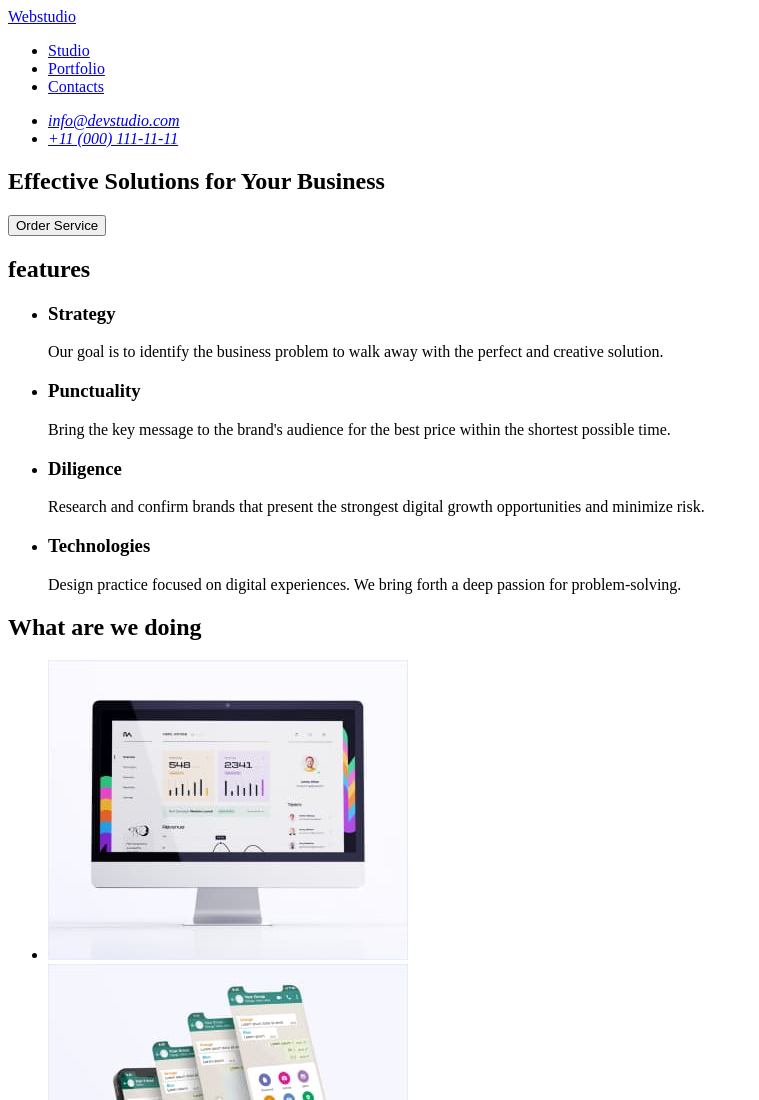
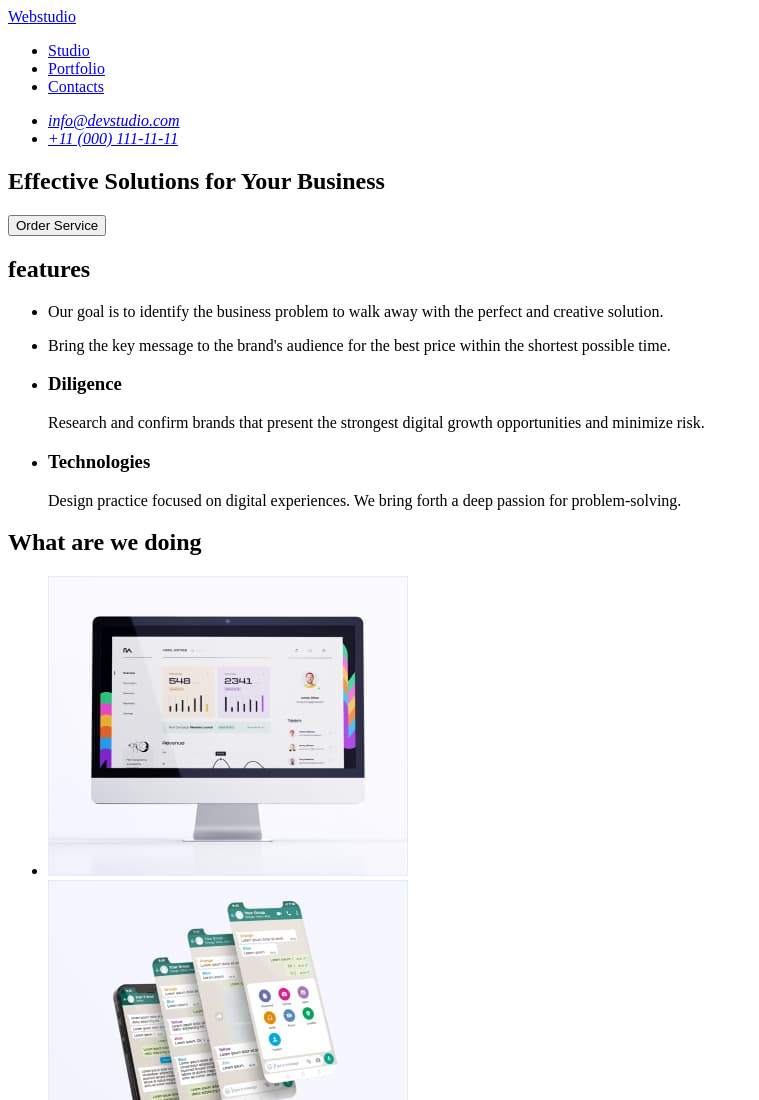
Before and after one commit to Volosatyy-pupok/goit-markup-hw-01, a plain HTML site: page index.html in a window 1280 px wide. Shown: the top 1100 px of the page, without its empty margins (0-759 px from the left). Drawn offline with Linux system fonts and the light colour scheme.

Commit message:
Update index.html

```diff
--- a/index.html
+++ b/index.html
@@ -42,7 +42,7 @@
       <h2>features</h2>
       <ul>
         <li>
-          <h3>Strategy</h3>
+          <title>Strategy</title>
           <p>
             Our goal is to identify the business problem to walk away with the
             perfect and creative solution.
@@ -50,7 +50,7 @@
         </li>
 
         <li>
-          <h3>Punctuality</h3>
+          <title>Punctuality</title>
           <p>
             Bring the key message to the brand's audience for the best price
             within the shortest possible time.
```
